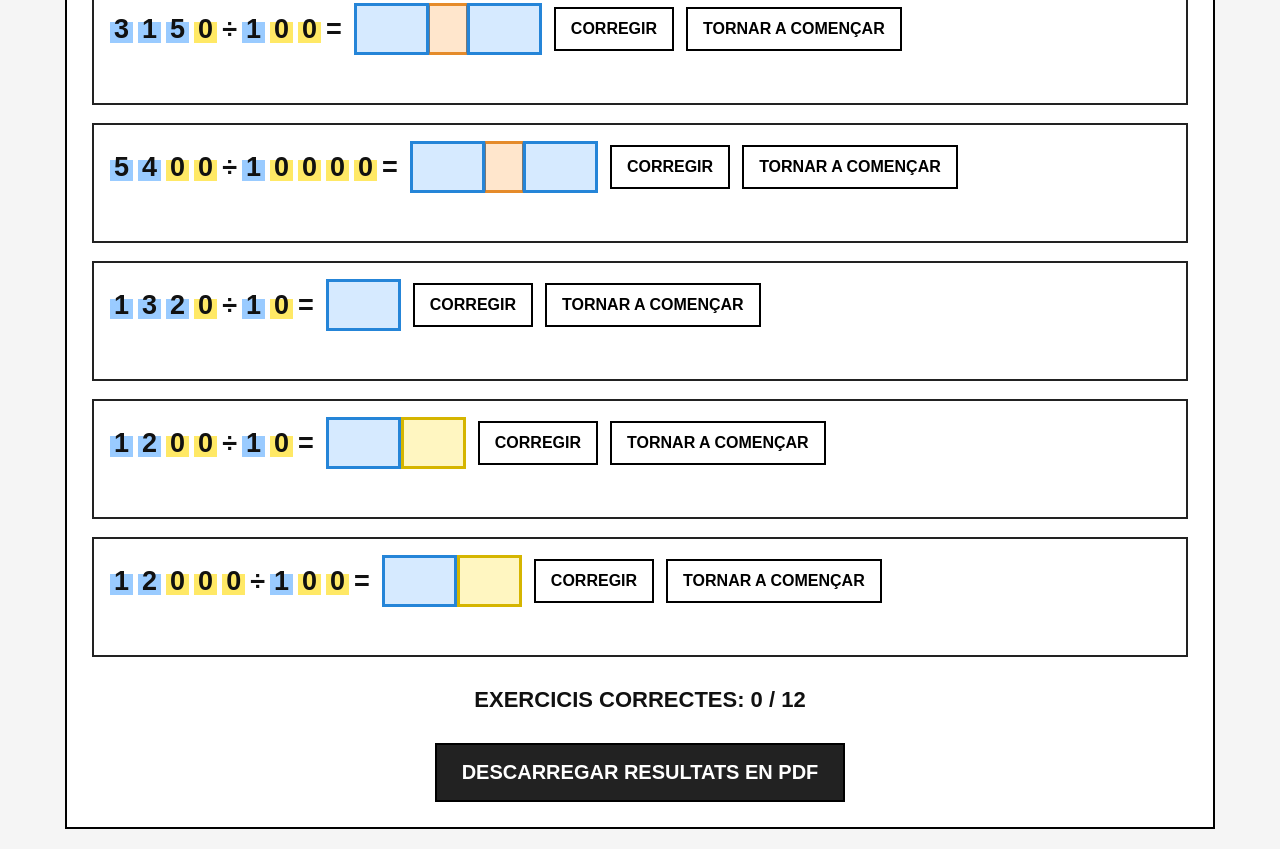
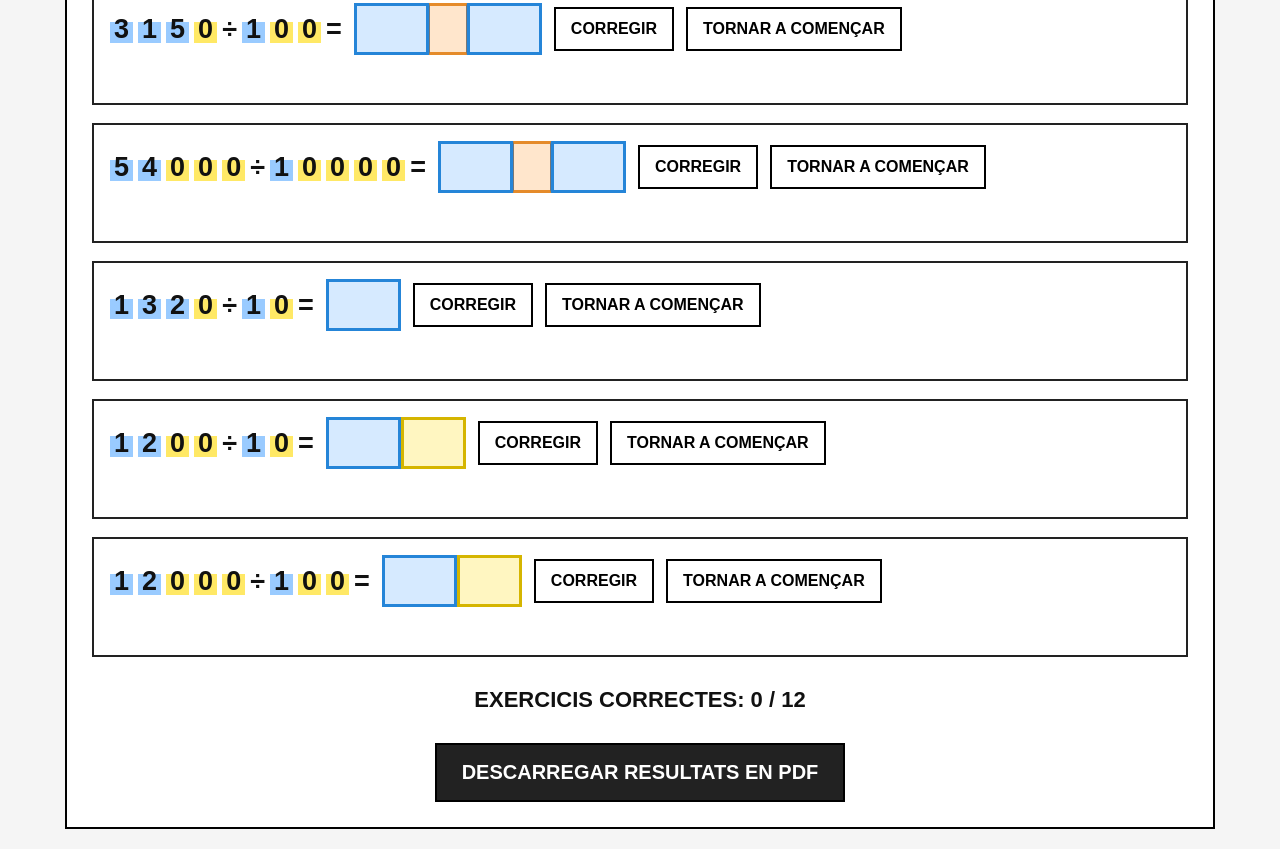
Before and after one commit to pfolch2/dividir-per-100-amb-decimals, a plain HTML site: page index.html in a window 1280 px wide. Shown: the part 1257-2106 px from the top of the page. Drawn offline with nearby package versions, Linux system fonts and the light colour scheme.

Commit message:
Update values in index.html calculations

```diff
--- a/index.html
+++ b/index.html
@@ -357,14 +357,14 @@ const dades = [
         ]
     },
 
-    // 9. 5400 : 10000 = 0,54
+    // 9. 54000 : 10000 = 5,4
     {
-        a: "5400",
+        a: "54000",
         b: "10000",
         resposta: [
-            { tipus: "blau", valor: "0" },
+            { tipus: "blau", valor: "5" },
             { tipus: "taronja", valor: "," },
-            { tipus: "blau", valor: "54" }
+            { tipus: "blau", valor: "4" }
         ]
     },
 
```
